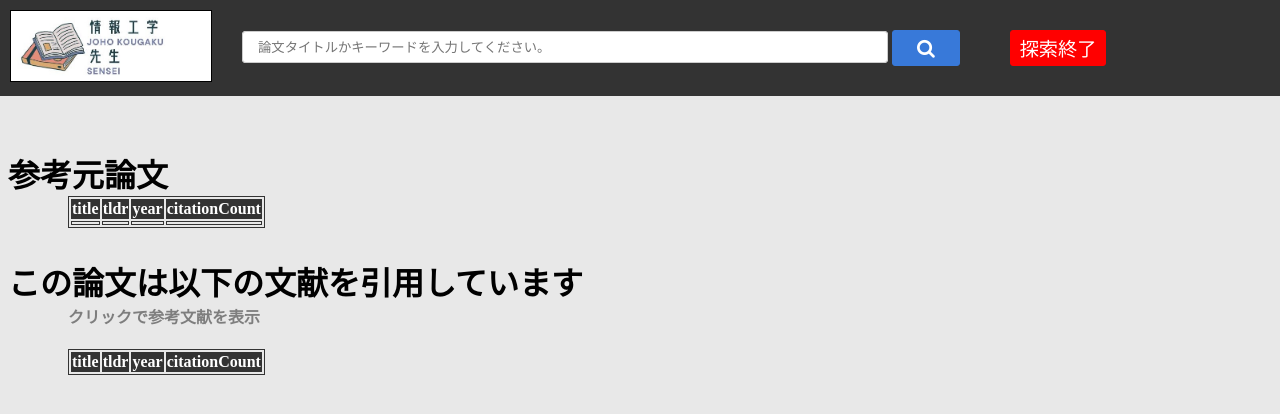
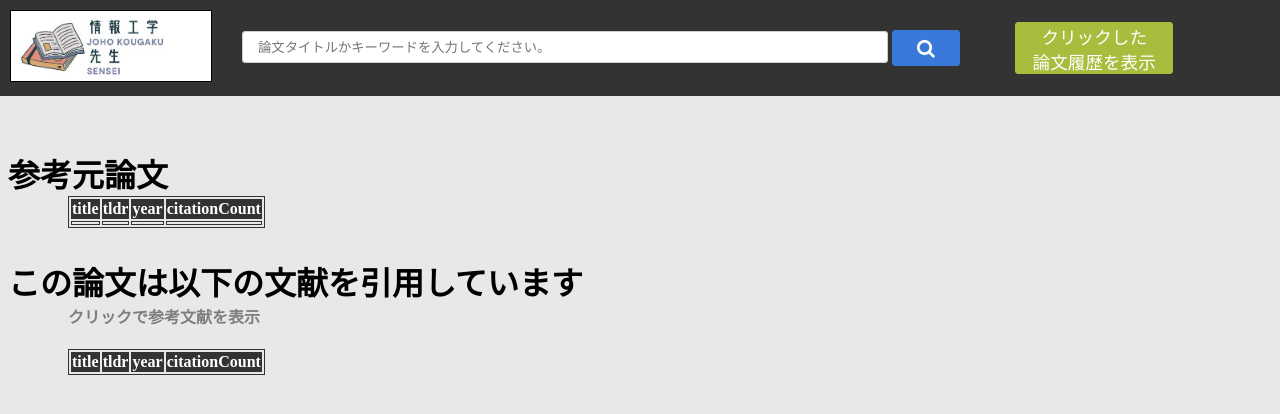
Before and after one commit to enpitut2023/IE_teacher, a Flask app: template templates/papers.html in a window 1280 px wide. Shown: the top 414 px of the page. Run offline with Flask 3, Linux system fonts and the light colour scheme; the template is opened without the code that fills it, so the values that code supplies are empty.

Commit message:
[update]終了ボタンの調整
終了ボタンの配色等を調整。
文字列の調整も行いました。

僕もdevelopで開発やっちゃいました

```diff
--- a/static/css/style.css
+++ b/static/css/style.css
@@ -54,17 +54,18 @@ tfoot {
 .finish-button {
     cursor: pointer;
     font-family: FontAwesome;
-    font-size: 1.2em;
+    font-size: 1.1em;
     border: none;
-    background: #ff0000;
-    border: 1px solid #ff0000;
+    background: #a9bc3d;
+    border: 1px solid #a9bc3d;
     border-radius: 3px;
     color: #fff;
     outline : none;
-    width: 5em;
-    height: 1.9em;
+    width: 9em;
+    height: 3em;
     display: inline-block;
     vertical-align: middle;
+    margin-left: 5px;
 }
 
 .form-inline{
--- a/templates/papers.html
+++ b/templates/papers.html
@@ -26,7 +26,7 @@
                     <button type="submit" name="paperId" value="{{ paperIds }}">終了</button>
                 </a> -->
                 <form action='{{ url_for("result", paperId=paperIds) }}' method="get">
-                    <input type="submit" value="探索終了", class="finish-button">
+                    <button type="submit" class="finish-button">クリックした<br>論文履歴を表示</button>
                 </form>
             </div>
         </header>
--- a/templates/result.html
+++ b/templates/result.html
@@ -26,7 +26,7 @@
         </header>
 
         <div class="result_content"></div>
-            <h1>クリックした参考文献一覧（仮）</h1>
+            <h1>選択した参考文献一覧</h1>
             <table class="ref_table">
                 <thead>
                     <tr>
```
